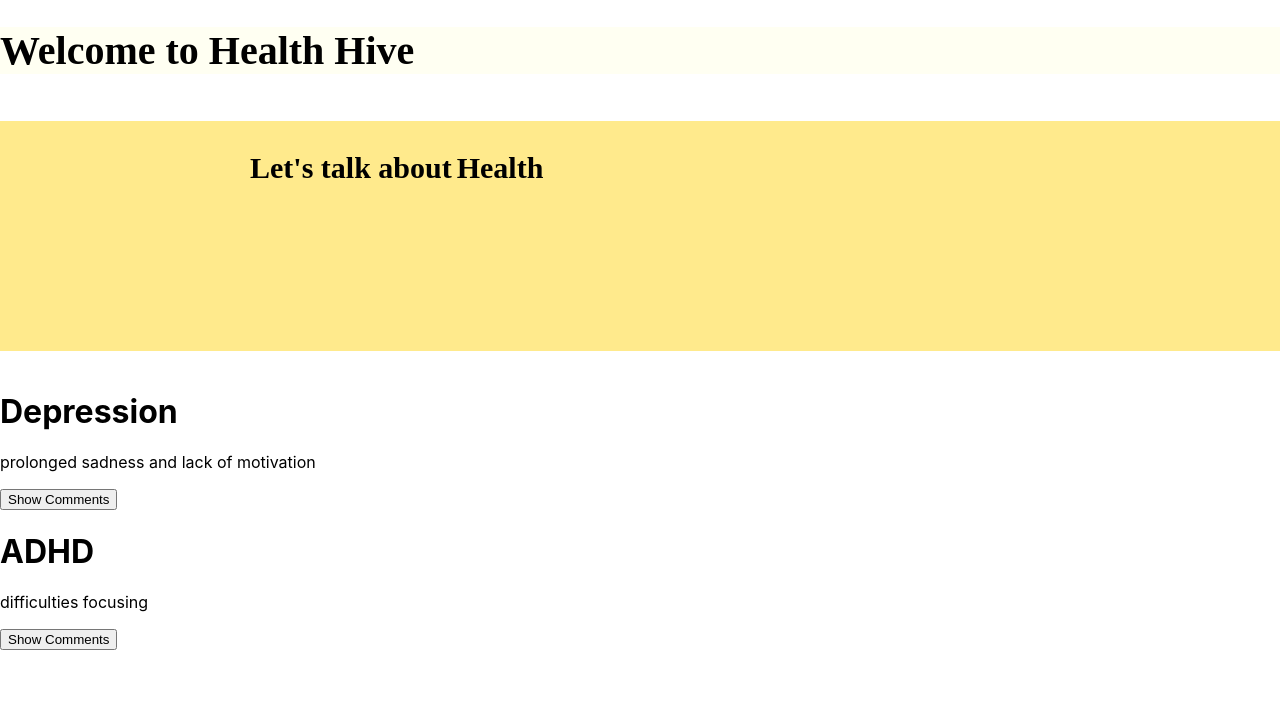
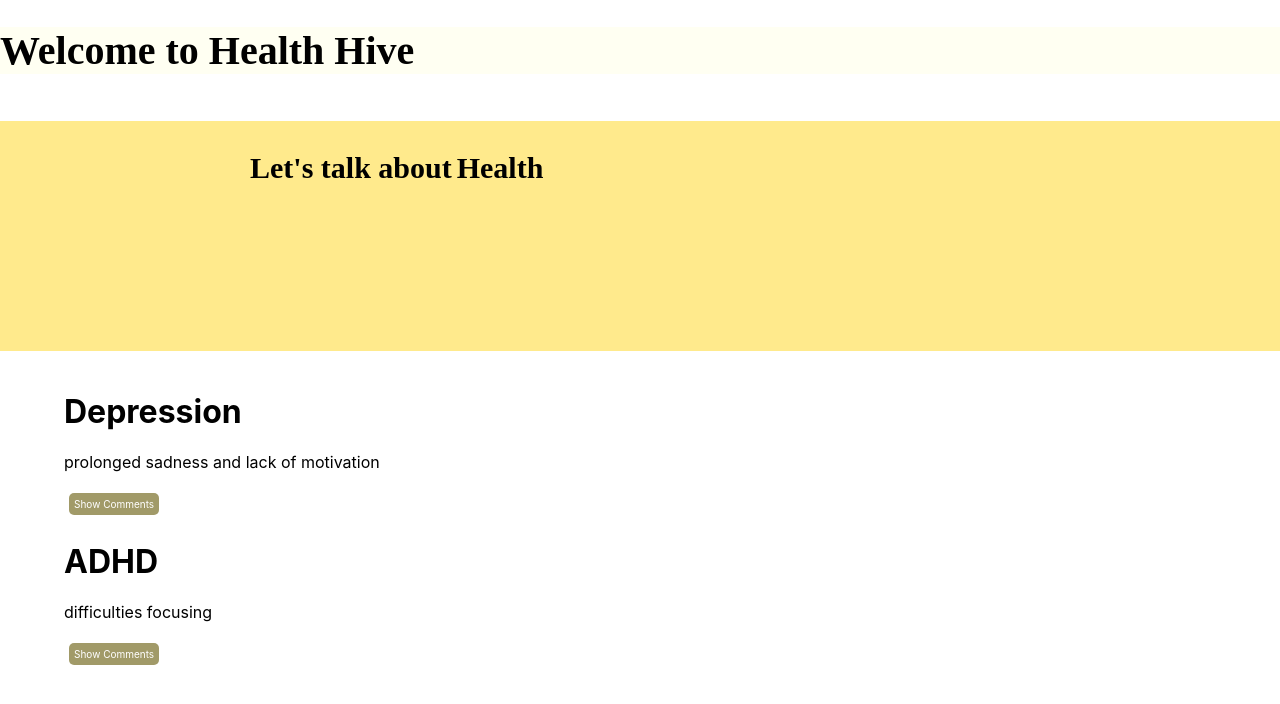
Before and after one commit to akosek4/healthhive, a React (Create React App) app in the folder health/: page / in a window 1280 px wide. Shown: the top 704 px of the page. Built offline with nearby package versions, Linux system fonts and the light colour scheme.

Commit message:
disroder style

```diff
--- a/health/src/App.css
+++ b/health/src/App.css
@@ -5,6 +5,7 @@ background: rgba(255, 253, 205, 0.253)
 }
 
 .Disorder {
+padding-left: 5%;
 
 }
 
@@ -37,3 +38,16 @@ background: rgba(255, 253, 205, 0.253)
 .Comment {
   padding-bottom: 5px;
 }
+
+.Button {
+  background: #a19a68;
+  color: #fff;
+  border: none;
+  padding: 5px 5px;
+  margin: 5px;
+  border-radius: 5px;
+  cursor: pointer;
+  text-decoration: none;
+  font-size: 10px;
+  font-family: inherit;
+}
--- a/health/src/ViewBtn.js
+++ b/health/src/ViewBtn.js
@@ -2,7 +2,7 @@ import React from 'react'
 
 const ViewBtn = ({text, onClick}) => {
   return (
-    <button
+    <button className='Button'
     onClick={onClick}>
         {text}
     </button>
```
